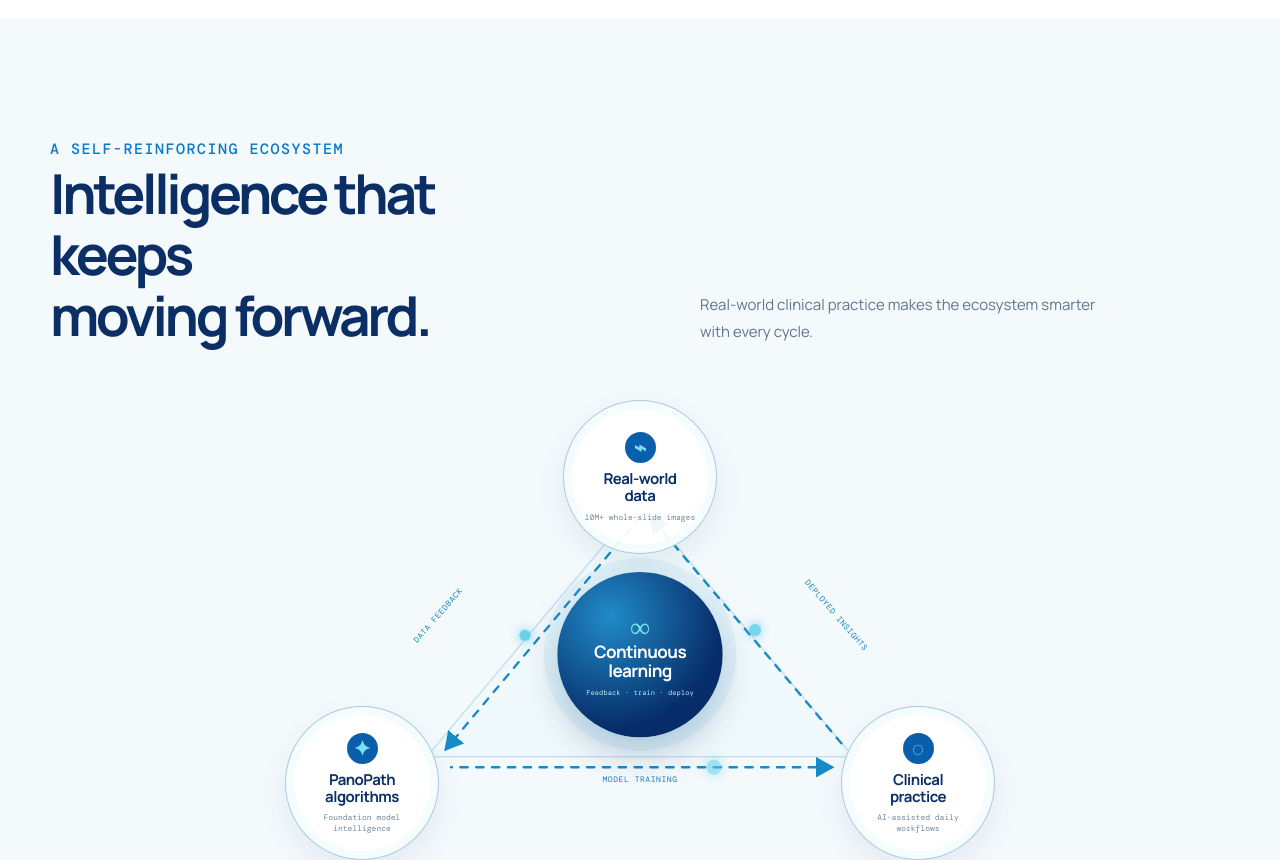
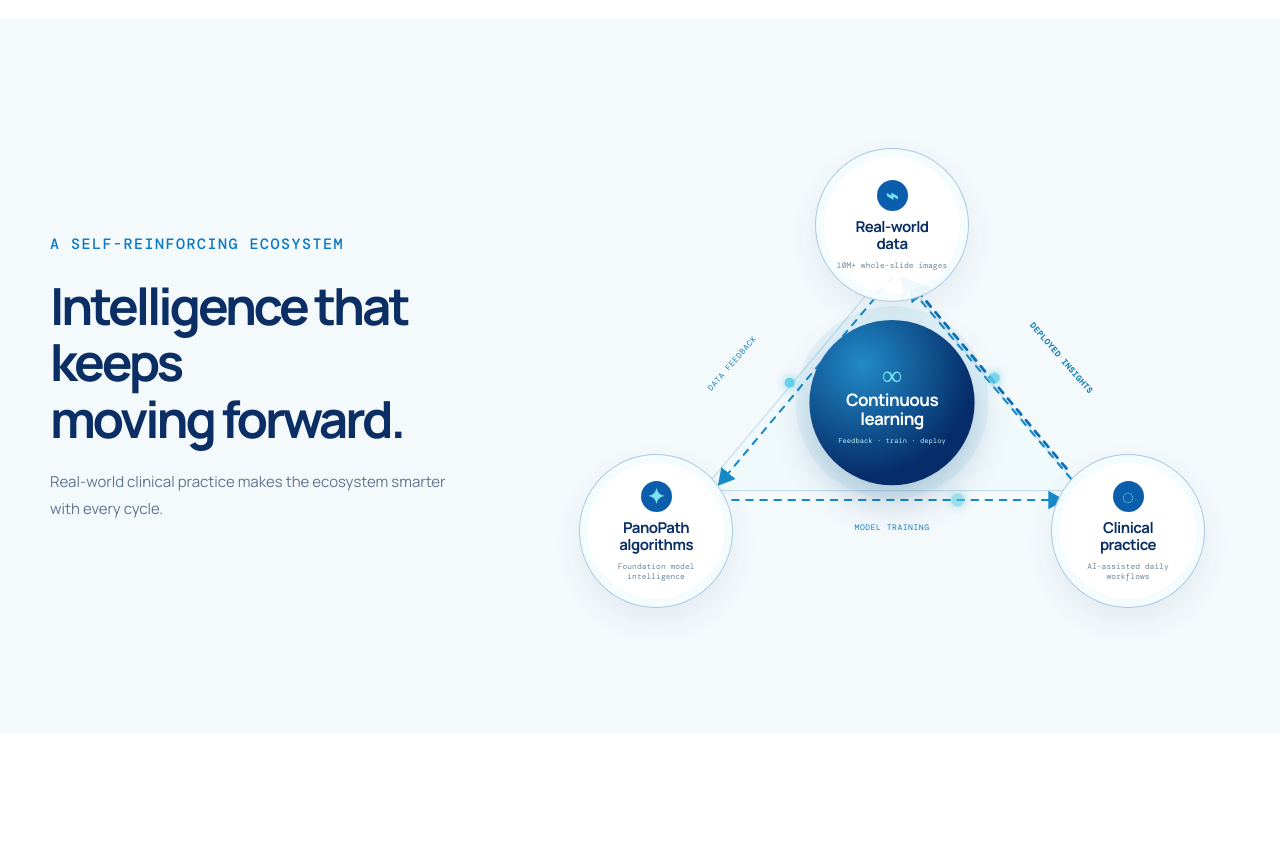
Before and after one commit to 449056398-art/huayin-healthcare-website, a React (Vite) app: page / in a window 1280 px wide. Shown: the part 2780-3640 px from the top of the page. Built offline with nearby package versions, Linux system fonts and the light colour scheme.

Commit message:
Use compact two-column ecosystem layout

```diff
--- /dev/null
+++ b/src/ecosystem-layout.css
@@ -0,0 +1 @@
+.closed-loop .section-shell{display:grid;grid-template-columns:.78fr 1.22fr;gap:72px;align-items:center}.closed-loop-heading{display:block}.closed-loop-heading .eyebrow{display:block;margin:0 0 19px}.closed-loop-heading h2{font-size:clamp(36px,4vw,54px)}.closed-loop-heading>p{margin:22px 0 0}.closed-loop .loop-steps{margin:0!important}.loop-return{fill:none;stroke:#0a6fb6;stroke-width:3;stroke-linecap:round;stroke-dasharray:7 8;animation:flow-dash 2.8s linear infinite -1.8s}.label-deploy{right:123px;top:205px;font-weight:700}@media(max-width:900px){.closed-loop .section-shell{display:block}.closed-loop-heading{margin-bottom:28px}.closed-loop .loop-steps{margin-top:0!important}}
--- a/src/main.jsx
+++ b/src/main.jsx
@@ -7,6 +7,7 @@
 import './pathology-viewer.css'
 import './coverage-svg.css'
 import './ecosystem-loop.css'
+import './ecosystem-layout.css'
 
 const navItems = [
   { label: 'Company', items: ['About Huayin', 'Mission & Vision', 'Leadership', 'China Coverage'] },
@@ -152,7 +153,7 @@
 
 function EcosystemLoop() {
   return <div className="ecosystem-loop" aria-label="Self-reinforcing pathology intelligence loop">
-    <svg className="ecosystem-lines" viewBox="0 0 720 430" aria-hidden="true"><defs><marker id="loop-arrow" markerWidth="9" markerHeight="9" refX="7" refY="4.5" orient="auto"><path d="M0 0L8 4.5L0 9z" fill="#178bc8"/></marker></defs><path d="M360 94L158 335L562 335Z"/><path className="loop-segment segment-one" d="M360 108L176 328" markerEnd="url(#loop-arrow)"/><path className="loop-segment segment-two" d="M181 345L542 345" markerEnd="url(#loop-arrow)"/><path className="loop-segment segment-three" d="M553 325L370 108" markerEnd="url(#loop-arrow)"/><circle className="orbit orbit-one" cx="251" cy="220" r="5"/><circle className="orbit orbit-two" cx="430" cy="345" r="5"/><circle className="orbit orbit-three" cx="469" cy="215" r="5"/></svg>
+    <svg className="ecosystem-lines" viewBox="0 0 720 430" aria-hidden="true"><defs><marker id="loop-arrow" markerWidth="9" markerHeight="9" refX="7" refY="4.5" orient="auto"><path d="M0 0L8 4.5L0 9z" fill="#178bc8"/></marker></defs><path d="M360 94L158 335L562 335Z"/><path className="loop-segment segment-one" d="M360 108L176 328" markerEnd="url(#loop-arrow)"/><path className="loop-segment segment-two" d="M181 345L542 345" markerEnd="url(#loop-arrow)"/><path className="loop-segment segment-three" d="M553 325L370 108" markerEnd="url(#loop-arrow)"/><path className="loop-return" d="M548 314L378 111" markerEnd="url(#loop-arrow)"/><circle className="orbit orbit-one" cx="251" cy="220" r="5"/><circle className="orbit orbit-two" cx="430" cy="345" r="5"/><circle className="orbit orbit-three" cx="469" cy="215" r="5"/></svg>
     <div className="loop-node node-data"><span className="node-icon">⌁</span><b>Real-world<br/>data</b><small>10M+ whole-slide images</small></div>
     <div className="loop-node node-algorithm"><span className="node-icon">✦</span><b>PanoPath<br/>algorithms</b><small>Foundation model intelligence</small></div>
     <div className="loop-node node-practice"><span className="node-icon">◌</span><b>Clinical<br/>practice</b><small>AI-assisted daily workflows</small></div>
```
